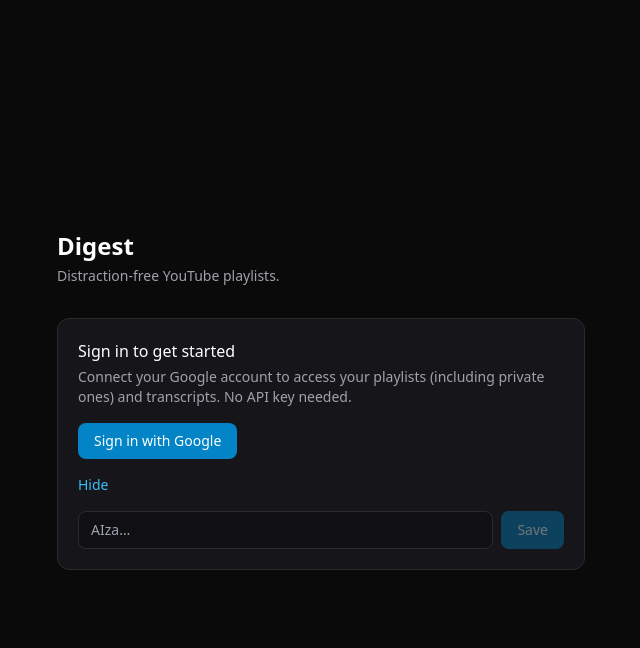
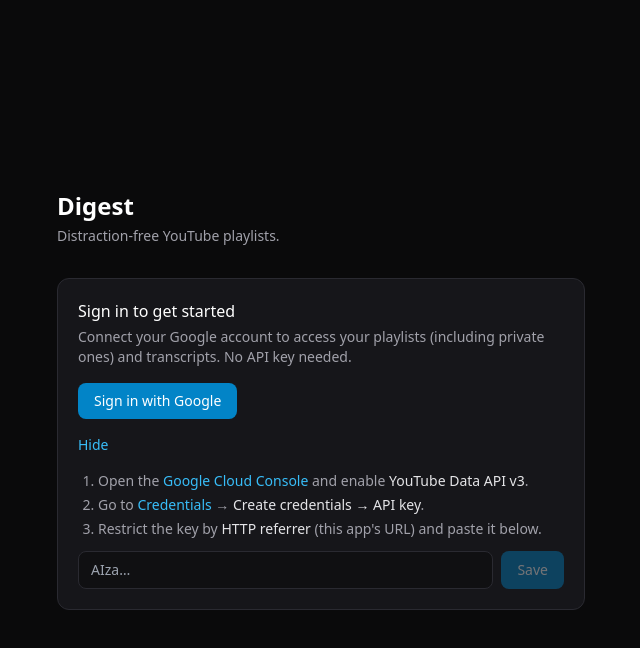
Before and after one commit to Sadeeptha-B/digest, a React (Vite) app: page / in a window 1280 px wide. Both pictures are taken after a click on the button "Or use a public API key instead". Shown: the top 648 px of the page, without its empty margins (319-959 px from the left). Built offline with nearby package versions, Linux system fonts and the light colour scheme; no server answers.

Commit message:
feat: enhance API key onboarding and add data reset functionality

```diff
--- a/src/components/ApiKeyGate.tsx
+++ b/src/components/ApiKeyGate.tsx
@@ -62,16 +62,47 @@
           <>
             <h2 className="text-base font-medium text-white">Add a YouTube API key</h2>
             <p className="mt-1 text-sm text-zinc-400">
-              Enable <span className="text-zinc-200">YouTube Data API v3</span> in Google Cloud,
-              create an API key, restrict it by HTTP referrer, and paste it below. (To sign in for
+              A public API key gives read-only access to public/unlisted content. (To sign in for
               private playlists and transcripts, configure an OAuth Client ID — see the README.)
             </p>
           </>
         )}
 
         {(showKey || !oauth) && (
+          <>
+            <ol className="mt-4 list-decimal space-y-1 pl-5 text-sm text-zinc-400">
+              <li>
+                Open the{' '}
+                <a
+                  href="https://console.cloud.google.com/apis/library/youtube.googleapis.com"
+                  target="_blank"
+                  rel="noreferrer"
+                  className="text-sky-400 hover:underline"
+                >
+                  Google Cloud Console
+                </a>{' '}
+                and enable <span className="text-zinc-200">YouTube Data API v3</span>.
+              </li>
+              <li>
+                Go to{' '}
+                <a
+                  href="https://console.cloud.google.com/apis/credentials"
+                  target="_blank"
+                  rel="noreferrer"
+                  className="text-sky-400 hover:underline"
+                >
+                  Credentials
+                </a>{' '}
+                → <span className="text-zinc-200">Create credentials → API key</span>.
+              </li>
+              <li>
+                Restrict the key by <span className="text-zinc-200">HTTP referrer</span> (this app's
+                URL) and paste it below.
+              </li>
+            </ol>
+
             <form
-            className="mt-4 flex gap-2"
+              className="mt-3 flex gap-2"
               onSubmit={(e) => {
                 e.preventDefault()
                 if (key.trim()) setApiKey(key)
@@ -93,6 +124,7 @@
                 Save
               </button>
             </form>
+          </>
         )}
       </div>
     </div>
--- a/src/components/SettingsModal.tsx
+++ b/src/components/SettingsModal.tsx
@@ -9,12 +9,14 @@
   const oauthClientId = useStore((s) => s.oauthClientId)
   const setOAuthClientId = useStore((s) => s.setOAuthClientId)
   const accessToken = useStore((s) => s.accessToken)
+  const reset = useStore((s) => s.reset)
 
   const [key, setKey] = useState(apiKey)
   const [clientId, setClientId] = useState(oauthClientId)
   const [authBusy, setAuthBusy] = useState(false)
   const [authError, setAuthError] = useState<string | null>(null)
   const [showKey, setShowKey] = useState(false)
+  const [confirmClear, setConfirmClear] = useState(false)
 
   const signedIn = isSignedIn() && Boolean(accessToken)
   const clientIdEmbedded = Boolean(EMBEDDED_CLIENT_ID)
@@ -30,6 +32,12 @@
     } finally {
       setAuthBusy(false)
     }
+  }
+
+  function handleClearData() {
+    if (signedIn) signOut() // revoke the token before wiping everything
+    reset()
+    onClose()
   }
 
   return (
@@ -111,6 +119,39 @@
           </>
         )}
 
+        <hr className="my-4 border-ink-700" />
+
+        {/* --- Clear data --- */}
+        <label className="block text-sm text-zinc-400">Clear data</label>
+        <p className="mt-1 text-xs text-zinc-500">
+          Removes all lists, videos, watch progress, cached transcripts, and credentials from this
+          browser, resetting the app to a fresh install.
+        </p>
+        {confirmClear ? (
+          <div className="mt-2 flex items-center gap-2">
+            <span className="text-sm text-rose-400">This can't be undone.</span>
+            <button
+              onClick={handleClearData}
+              className="ml-auto rounded-lg bg-rose-600 px-3 py-1.5 text-sm font-medium text-white hover:bg-rose-500"
+            >
+              Clear everything
+            </button>
+            <button
+              onClick={() => setConfirmClear(false)}
+              className="rounded-lg border border-ink-700 px-3 py-1.5 text-sm text-zinc-300 hover:bg-ink-800"
+            >
+              Cancel
+            </button>
+          </div>
+        ) : (
+          <button
+            onClick={() => setConfirmClear(true)}
+            className="mt-2 rounded-lg border border-rose-900/60 px-3 py-1.5 text-sm text-rose-400 hover:bg-rose-950/40"
+          >
+            Clear all data
+          </button>
+        )}
+
         <div className="mt-5 flex justify-end gap-2">
           <button
             onClick={onClose}
--- a/src/components/TranscriptPanel.tsx
+++ b/src/components/TranscriptPanel.tsx
@@ -1,7 +1,7 @@
 import { useEffect, useMemo, useRef, useState, type RefObject } from 'react'
 import type { YouTubePlayer } from 'react-youtube'
 import { useStore } from '../store/useStore'
-import { getValidToken, signIn } from '../lib/oauth'
+import { getValidToken, isOAuthConfigured, signIn } from '../lib/oauth'
 import { getTranscript } from '../lib/transcript'
 import { parseCaptionFile } from '../lib/captions'
 import type { Video } from '../types'
@@ -22,7 +22,6 @@
   video: Video
   playerRef: RefObject<YouTubePlayer | null>
 }) {
-  const oauthClientId = useStore((s) => s.oauthClientId)
   const result = useStore((s) => s.transcripts[video.id])
   const cacheTranscript = useStore((s) => s.cacheTranscript)
 
@@ -137,7 +136,7 @@
   )
 
   // --- Empty / gating states ---
-  if (!oauthClientId) {
+  if (!isOAuthConfigured()) {
     return (
       <div className="px-1">
         <p className="text-sm text-zinc-500">
--- a/src/store/useStore.ts
+++ b/src/store/useStore.ts
@@ -46,19 +46,26 @@
 
   /** next video id in a playlist after the given one, or null if at the end */
   getNextVideoId: (playlistId: string, currentVideoId: string) => string | null
+
+  /** wipe all persisted data back to a fresh-install state */
+  reset: () => void
+}
+
+const initialData = {
+  apiKey: '',
+  playlists: [] as Playlist[],
+  videos: {} as Record<string, Video>,
+  progress: {} as Record<string, Progress>,
+  oauthClientId: '',
+  accessToken: null as AccessToken | null,
+  hasSignedIn: false,
+  transcripts: {} as Record<string, TranscriptResult>,
 }
 
 export const useStore = create<StoreState>()(
   persist(
     (set, get) => ({
-      apiKey: '',
-      playlists: [],
-      videos: {},
-      progress: {},
-      oauthClientId: '',
-      accessToken: null,
-      hasSignedIn: false,
-      transcripts: {},
+      ...initialData,
 
       setApiKey: (key) => set({ apiKey: key.trim() }),
       setOAuthClientId: (id) => set({ oauthClientId: id.trim() }),
@@ -173,6 +180,8 @@
         if (idx < 0 || idx >= pl.videoIds.length - 1) return null
         return pl.videoIds[idx + 1]
       },
+
+      reset: () => set({ ...initialData }),
     }),
     {
       name: 'digest-store',
```
Lines whose indentation alone changed are shown as unchanged.
